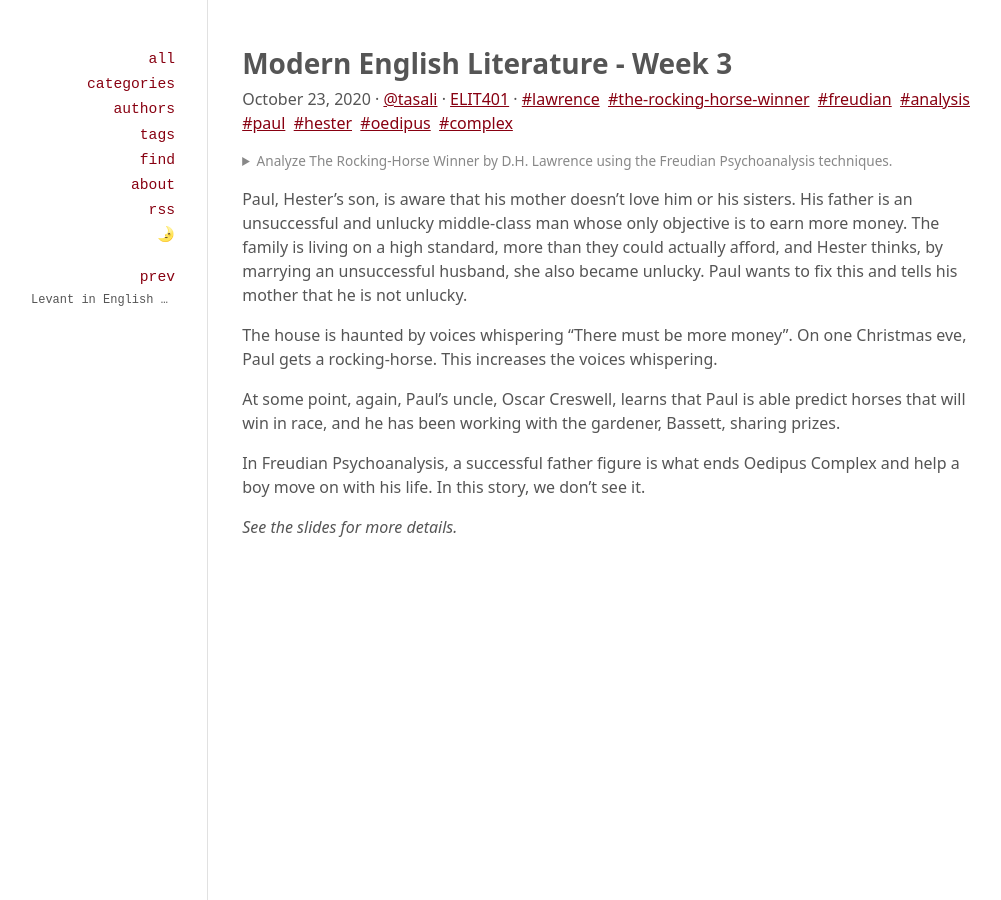
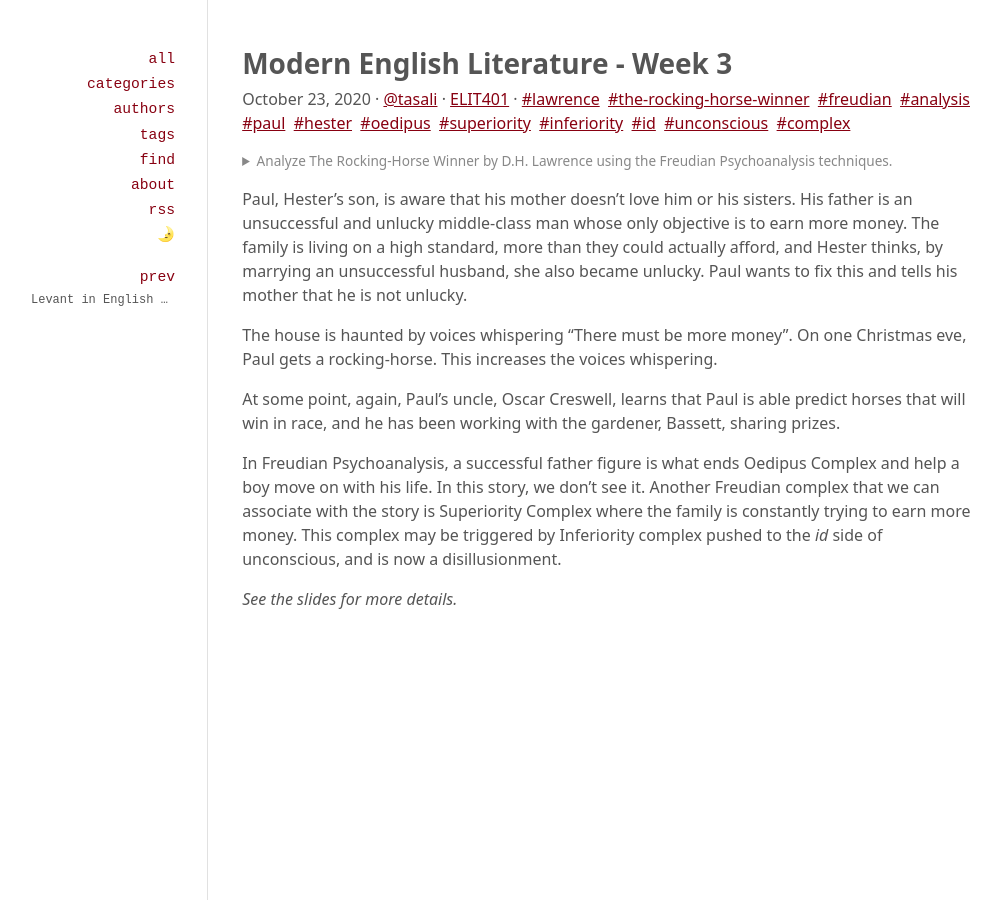
Before and after one commit to velitasali/notes, a Jekyll site: the page built from _posts/2020-10-23-modern-english-literature-3.md, in a window 1280 px wide. Shown: the whole page, without its empty margins (129-1130 px from the left). Built offline with Jekyll 4.4.1, drawn with Linux system fonts in a browser that asks for light colours.

Commit message:
Update Modern English Literature Week 3

```diff
--- a/_posts/2020-10-23-modern-english-literature-3.md
+++ b/_posts/2020-10-23-modern-english-literature-3.md
@@ -5,7 +5,7 @@ title: Modern English Literature - Week 3
 date: 2020-10-23 14:40:00 +300
 description: Analyze The Rocking-Horse Winner by D.H. Lawrence using the Freudian Psychoanalysis techniques.
 summary: The book is an example critique of the family structure in mostly modernist view in the same era. We can say that some parts of the book is in conflict with the feminist point of view.
-tags: [lawrence, the-rocking-horse-winner, freudian, analysis, paul, hester, oedipus, complex]
+tags: [lawrence, the-rocking-horse-winner, freudian, analysis, paul, hester, oedipus, superiority, inferiority, id, unconscious, complex]
 category: ELIT401
 ---
 
@@ -15,6 +15,6 @@ The house is haunted by voices whispering "There must be more money". On one Chr
 
 At some point, again, Paul's uncle, Oscar Creswell, learns that Paul is able predict horses that will win in race, and he has been working with the gardener, Bassett, sharing prizes.
 
-In Freudian Psychoanalysis, a successful father figure is what ends Oedipus Complex and help a boy move on with his life. In this story, we don't see it.
+In Freudian Psychoanalysis, a successful father figure is what ends Oedipus Complex and help a boy move on with his life. In this story, we don't see it. Another Freudian complex that we can associate with the story is Superiority Complex where the family is constantly trying to earn more money. This complex may be triggered by Inferiority complex pushed to the _id_ side of unconscious, and is now a disillusionment.
 
 *See the slides for more details.*
```
